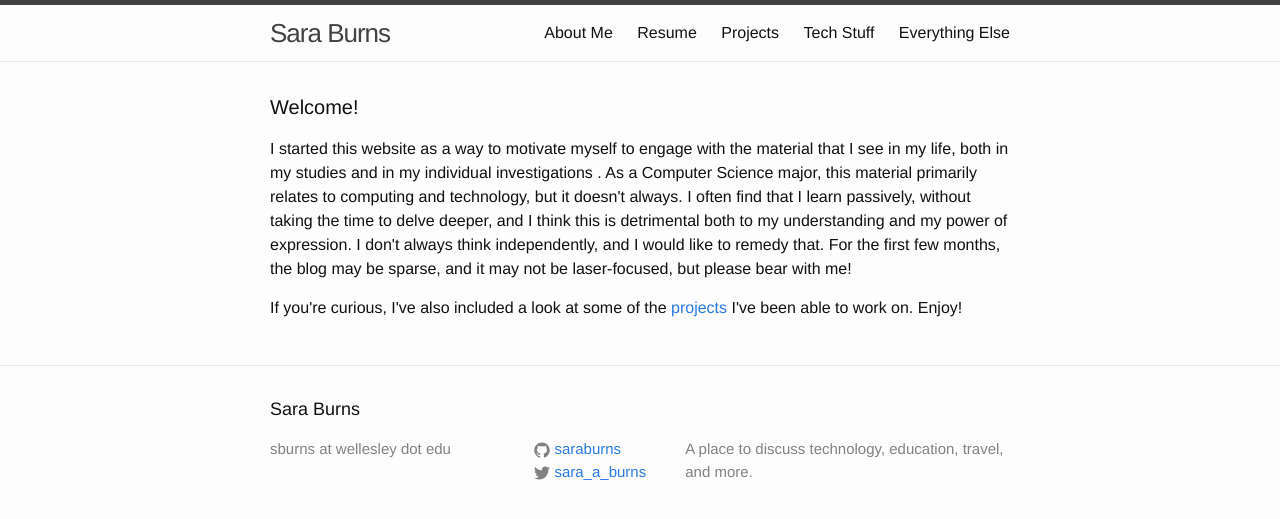
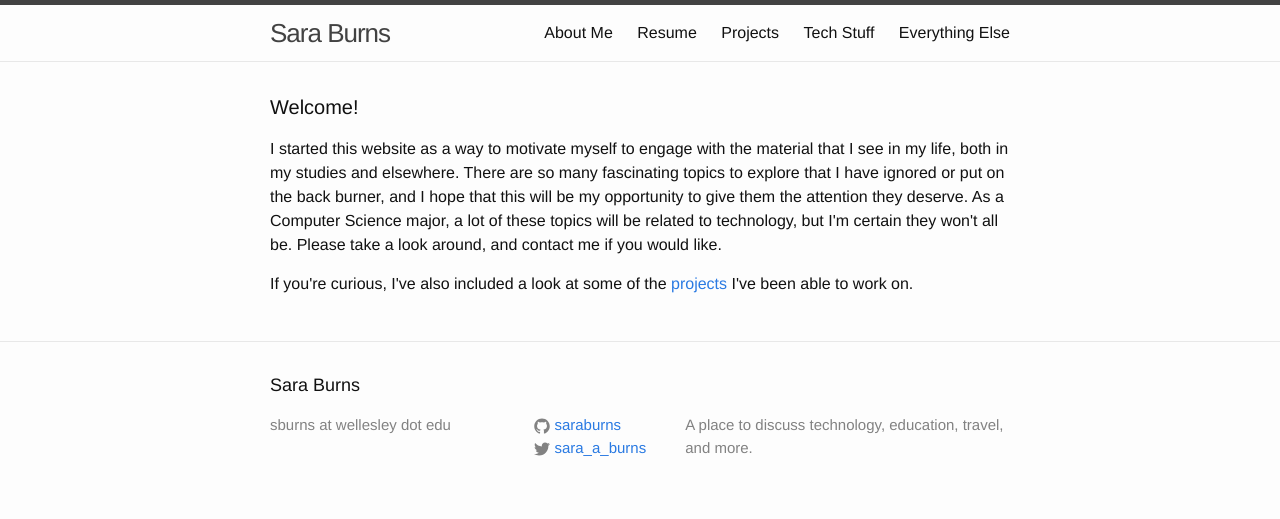
Before and after one commit to saraburns/saraburns.github.io, a Jekyll site: the page built from index.html, in a window 1280 px wide. Shown: the top 519 px of the page. Built offline with Jekyll 4.4.1, drawn with Linux system fonts in a browser that asks for light colours.

Commit message:
updated introduction

```diff
--- a/index.html
+++ b/index.html
@@ -5,7 +5,7 @@ layout: default
 <div class="home">
 
   <h1 class="page-heading">Welcome!</h1>
-I started this website as a way to motivate myself to engage with the material that I see in my life, both in my studies and in my individual investigations . As a Computer Science major, this material primarily relates to computing and technology, but it doesn't always. I often find that I learn passively, without taking the time to delve deeper, and I think this is detrimental both to my understanding and my power of expression. I don't always think independently, and I would like to remedy that. For the first few months, the blog may be sparse, and it may not be laser-focused, but please bear with me!
+I started this website as a way to motivate myself to engage with the material that I see in my life, both in my studies and elsewhere. There are so many fascinating topics to explore that I have ignored or put on the back burner, and I hope that this will be my opportunity to give them the attention they deserve. As a Computer Science major, a lot of these topics will be related to technology, but I'm certain they won't all be. Please take a look around, and contact me if you would like.
 <p>
-<p>If you're curious, I've also included a look at some of the <a href='/projects/'>projects</a> I've been able to work on. Enjoy!</p>
+<p>If you're curious, I've also included a look at some of the <a href='/projects/'>projects</a> I've been able to work on.</p>
 </div>
```
